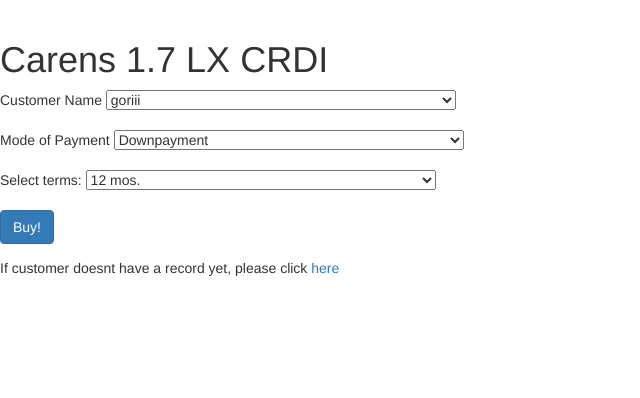
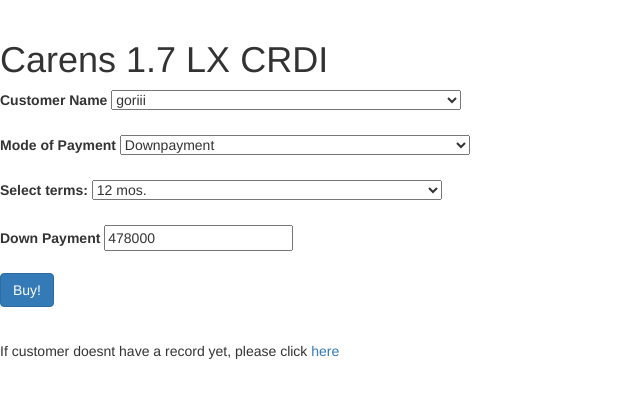
Before and after one commit to goriko/it3103, a CodeIgniter app: page /database/index.php/newordercontroller/addOrder/1 in a window 1280 px wide. Shown: the part 56-454 px from the top of the page, without its empty margins (0-640 px from the left). Run offline with CodeIgniter, Linux system fonts and the light colour scheme; a user stored in the database is signed in; data comes from the database, SQL or seed files in the repository; some libraries are stand-ins or nearby versions; some web fonts are replaced.

Commit message:
ang kuwang nlng kay current date ug design i leave it to you guys

```diff
--- a/application/controllers/Carcontroller2.php
+++ b/application/controllers/Carcontroller2.php
@@ -61,3 +61,4 @@
 
 
 }
+?>
--- a/application/controllers/NeworderController.php
+++ b/application/controllers/NeworderController.php
@@ -29,10 +29,17 @@
 					'Customer_id' => $this->input->post('customerid'),
 					'Car_id' => $this->input->post('CarID'),
 				);
+			if($this->input->post('paymentmode')=="down"){
 			$orderdetailsdata = array(
 					'ordertype' => $this->input->post('paymentmode'),
 					'term' => $this->input->post('term'),
+					'balance' => $this->input->post('FullAmount') - $this->input->post('Downamount'),
 				);
+		}else{
+			$orderdetailsdata = array(
+					'ordertype' => $this->input->post('paymentmode'),
+					);
+		}
 			$insert = $this->NeworderModel->order_add($orderdata);
 			$insert = $this->NeworderModel->orderdetails_add($orderdetailsdata);
 			redirect('Carcontroller2','refresh');
--- a/application/models/NeworderModel.php
+++ b/application/models/NeworderModel.php
@@ -3,7 +3,7 @@
 
 		function getCarinfo($id){
 			$condition = "unit_id =" . "'" . $id . "'";
-			$this->db->select('unit_id,name, variant');
+			$this->db->select('unit_id,name, variant,price');
 			$this->db->from('car');
 			$this->db->where($condition);
 			$query = $this->db->get();
--- a/application/views/Neworderview.php
+++ b/application/views/Neworderview.php
@@ -2,7 +2,9 @@
 $user=$this->session->userdata['logged_in']['fname'];
 $userID=$this->session->userdata['logged_in']['id'];
 foreach($car as $c){
-      $Carid=$c->unit_id;
+      $Carid = $c->unit_id;
+      $Cardown = $c->price*0.4;
+      $FullPayment = $c->price;
       }
 ?>
 <html>
@@ -29,7 +31,7 @@
       <?php echo form_open('NeworderController/order_add');?>
       <input type="hidden" value="<?php echo $Carid;?>" name="CarID"/>
 
-        <span>Customer Name</span>
+        <label>Customer Name</label>
         <select name="customerid" class="infoput">
           <?php
             foreach($cust as $a){
@@ -38,25 +40,34 @@
           ?>
         </select><br><br>
 
-        <span>Mode of Payment</span>
+        <label>Mode of Payment</label>
         <span>
-          <select name="paymentmode" class="infoput">
+          <select id="Paymentmode" name="paymentmode" class="infoput">
             <option value="down">Downpayment</option>
             <option value="full">Full Payment</option>
           </select>
         </span><br><br>
 
-        <div id="downamount">
-          <span>Select terms:</span>
+        <div id="selectMode">
+          <label>Select terms:</label>
           <span>
           <select id="paymentt" name="term" class="infoput">
             <option value="12">12 mos.</option>
             <option value="24">24 mos.</option>
           </select>
           </span><br><br>
+          <label>Down Payment</label>
+          <input type="text" name='Downamount' value = "<?php echo $Cardown; ?>" readonly><br><br>
+        </div>
+        <div id="Full">
+          <label>Full Payment</label>
+          <input type="text" name="FullAmount" value="<?php echo $FullPayment?>" readonly><br><br>
         </div>
 
-        <button class="btn btn-primary" onclick="Addorder()">Buy!</button>
+
+
+
+        <button class="btn btn-primary">Buy!</button><br><br>
 
       </form>
       </center>
@@ -71,12 +82,14 @@
 
 
 <script type="text/javascript">
+$("#Full").hide()
 
-$(document).ready( function(){
-});
 function NewCust(id){
           $('[name="CarID"]').val(id);
-          $('#form')[0].reset();
+          $('[name="name"]').val("");
+          $('[name="civilstatus"]').val("Single");
+          $('[name="address"]').val("");
+          $('[name="contact"]').val("");
           $('#modal_form').modal('show');
         }
         function save()
@@ -100,11 +113,22 @@
             }
         });
     }
+    $("#Paymentmode").on('change', function() {
+    if ($(this).val() == 'down'){
+        $("#selectMode").show();
+        $("#Full").hide();
+        $("#paymentt").val("12");
+    } else {
+        $("#selectMode").hide();
+        $("#Full").show();
+        $("#paymentt").val("0");
+    }
+});
 
 
   </script>
 
-  <!-- Bootstrap modal -->
+   <!-- Bootstrap modal -->
   <div class="modal fade" id="modal_form" role="dialog">
   <div class="modal-dialog">
     <div class="modal-content">
```
